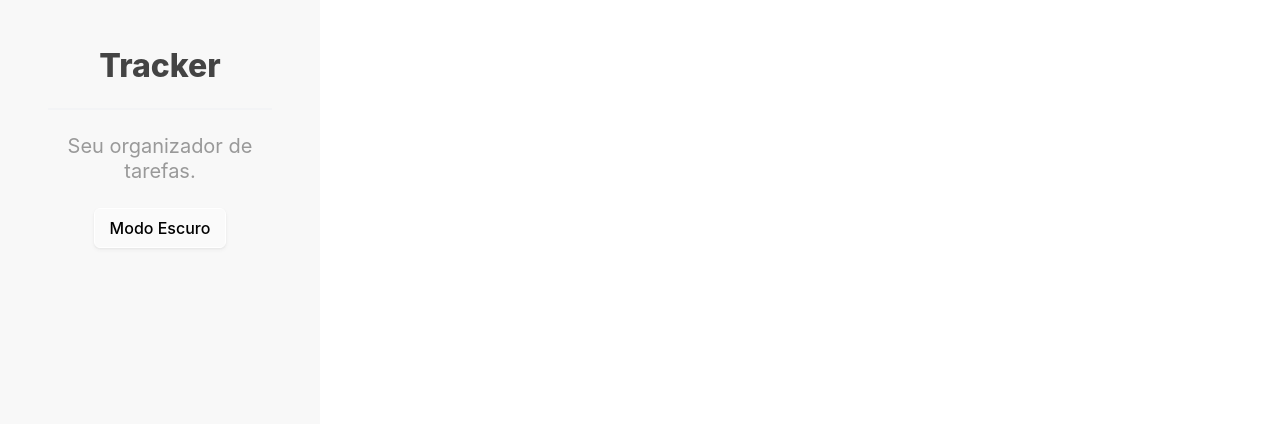
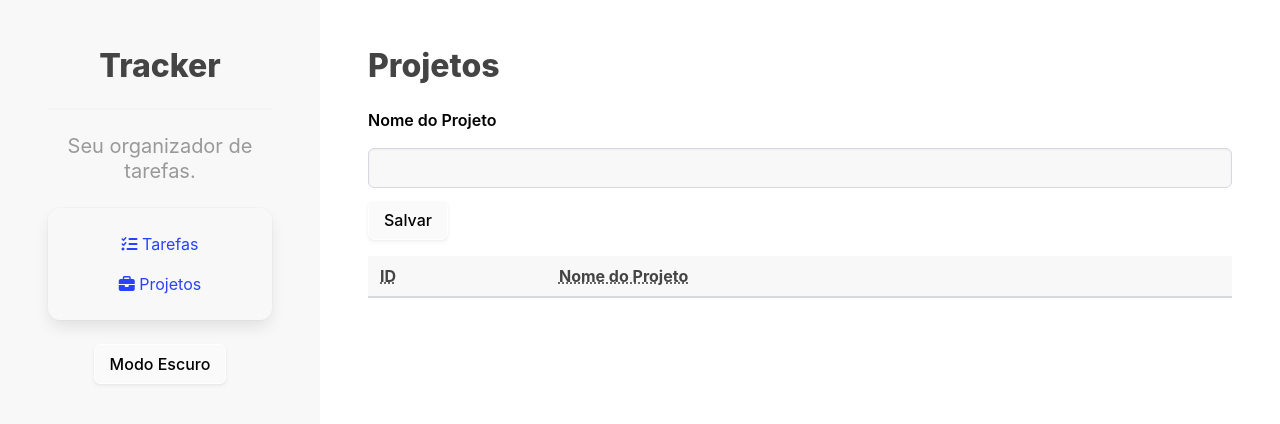
Before and after one commit to DaviVilarinho/tracker, a Vue app: page /#/projetos in a window 1280 px wide. Shown: the top 424 px of the page. Built offline with nearby package versions, Linux system fonts and the light colour scheme.

Commit message:
has a project control

```diff
--- a/src/App.vue
+++ b/src/App.vue
@@ -81,4 +81,27 @@ body {
   background-color: var(--bg-secundario);
   color: var(--texto-secundario);
 }
+
+.input-colored {
+  background-color: var(--bg-secundario);
+  color: var(--texto-secundario) !important;
+}
+
+.input-colored::placeholder {
+  color: var(--texto-fraco) !important;
+}
+
+.title-match-theme {
+  color: var(--texto-secundario) !important;
+}
+
+.subtitle-match-theme {
+  color: var(--texto-fraco) !important;
+}
+
+.button-themed {
+  background-color: var(--bg-terciario);
+  border-color: var(--bg-primario);
+  color: var(--texto-primario);
+}
 </style>
--- a/src/components/BarraLateral.vue
+++ b/src/components/BarraLateral.vue
@@ -8,6 +8,20 @@
       <p class="subtitle subtitle-match-theme">
         Seu organizador de tarefas.
       </p>
+      <nav class="panel mt-5 p-4 navpad">
+        <ul>
+          <router-link to="/" class="link">
+            <i class="fa fa-tasks"></i>
+            Tarefas
+          </router-link>
+        </ul>
+        <ul>
+          <router-link to="/projetos" class="link">
+            <i class="fa fa-briefcase"></i>
+            Projetos
+          </router-link>
+        </ul>
+      </nav>
       <button class="button button-themed" @click.prevent="emit('toggleTheme')">Modo {{ isDarkMode ? 'Claro' : 'Escuro'  }}</button>
     </div>
   </section>
@@ -27,21 +41,12 @@ defineProps({
 </script>
 
 <style>
-.title-match-theme {
-  color: var(--texto-secundario);
-}
-
-.subtitle-match-theme {
-  color: var(--texto-fraco);
-}
-
 .text-center {
   text-align: center;
 }
 
-.button-themed {
-  background-color: var(--bg-terciario);
-  border-color: var(--bg-primario);
-  color: var(--texto-primario);
+.navpad > ul {
+  padding-top: .5rem;
+  padding-bottom: .5rem;
 }
 </style>
--- a/src/components/DoneTodo.vue
+++ b/src/components/DoneTodo.vue
@@ -13,7 +13,7 @@
 
 <script setup lang="ts">
 import { defineProps, PropType } from 'vue';
-import type TodoItem from '@/interfaces/TodoItem';
+import type TodoItem from '@/interfaces/ITodoItem';
 import CronometroView from './CronometroView.vue';
 import BoxVue from './BoxVue.vue';
 
--- a/src/components/FormularioTracker.vue
+++ b/src/components/FormularioTracker.vue
@@ -19,7 +19,7 @@
 
 <script lang="ts" setup>
 import { ref } from 'vue';
-import type TodoItem from '@/interfaces/TodoItem';
+import type TodoItem from '@/interfaces/ITodoItem';
 import TimerTracker from './TimerTracker.vue';
 import DoneTodo from './DoneTodo.vue';
 import BoxVue from './BoxVue.vue';
@@ -42,13 +42,4 @@ function onEndCounter(counter: number) {
   background-color: var(--bg-secundario);
   color: var(--texto-secundario);
 }
-
-.input-colored {
-  background-color: var(--bg-secundario);
-  color: var(--texto-secundario) !important;
-}
-
-.input-colored::placeholder {
-  color: var(--texto-fraco) !important;
-}
 </style>
--- /dev/null
+++ b/src/interfaces/IProject.ts
@@ -0,0 +1,5 @@
+/* eslint-disable semi */
+export default interface Project {
+  id: string,
+  name: string,
+}
--- a/src/router/index.ts
+++ b/src/router/index.ts
@@ -1,3 +1,4 @@
+import ProjetosView from '@/views/ProjetosView.vue';
 import TarefasView from '@/views/TarefasView.vue';
 import { createRouter, createWebHashHistory, RouteRecordRaw } from 'vue-router';
 
@@ -5,6 +6,10 @@ const routes: RouteRecordRaw[] = [{
   path: '/',
   name: 'Home',
   component: TarefasView,
+}, {
+  path: '/projetos',
+  name: 'Projetos',
+  component: ProjetosView,
 }];
 
 const router = createRouter({
--- /dev/null
+++ b/src/views/ProjetosView.vue
@@ -0,0 +1,67 @@
+<template>
+  <section class="section projects">
+    <h1 class="title title-match-theme">Projetos</h1>
+    <form @submit.prevent="salvar">
+      <div class="field">
+        <label for="projectName" class="label" aria-label="Nome do Projeto">
+          <p style="color: var(--texto-emphasis)">Nome do Projeto</p>
+          <input type="text" class="input input-colored" v-model="projectName" id="projectName" aria-label="Nome do Projeto" />
+        </label>
+      </div>
+      <div class="field">
+        <button type="submit" class="button button-themed">Salvar</button>
+      </div>
+    </form>
+    <table class="table is-fullwidth table-themed mt-4">
+      <thead>
+        <tr>
+          <th><abbr title="ID">ID</abbr></th>
+          <th><abbr title="Nome">Nome do Projeto</abbr></th>
+        </tr>
+      </thead>
+      <tbody>
+        <tr v-for="(aProject, index) in projects" :key="index">
+          <td>{{ aProject.id }}</td>
+          <td>{{ aProject.name }}</td>
+        </tr>
+      </tbody>
+    </table>
+  </section>
+</template>
+
+<script setup lang="ts">
+import Project from '@/interfaces/IProject';
+import { ref } from 'vue';
+
+const projectName = ref<string | undefined>();
+const projects = ref(new Array<Project>());
+
+function salvar() {
+  if (projectName.value === undefined) {
+    return;
+  }
+  const project: Project = {
+    name: projectName.value,
+    id: new Date().toISOString(),
+  };
+  projects.value.push(project);
+  projectName.value = undefined;
+}
+</script>
+
+<style>
+.table-themed {
+  background-color: var(--bg-secundario) !important;
+  color: var(--texto-secundario) !important;
+}
+.table-themed > thead > tr > th {
+  background-color: var(--bg-secundario);
+  color: var(--texto-secundario) !important;
+}
+
+.table-themed > tbody > tr > td {
+  background-color: var(--bg-secundario);
+  color: var(--texto-secundario) !important;
+  font-weight: 400;
+}
+</style>
```
Also changed, not shown: src/interfaces/ITodoItem.ts (renamed from src/interfaces/TodoItem.ts).
